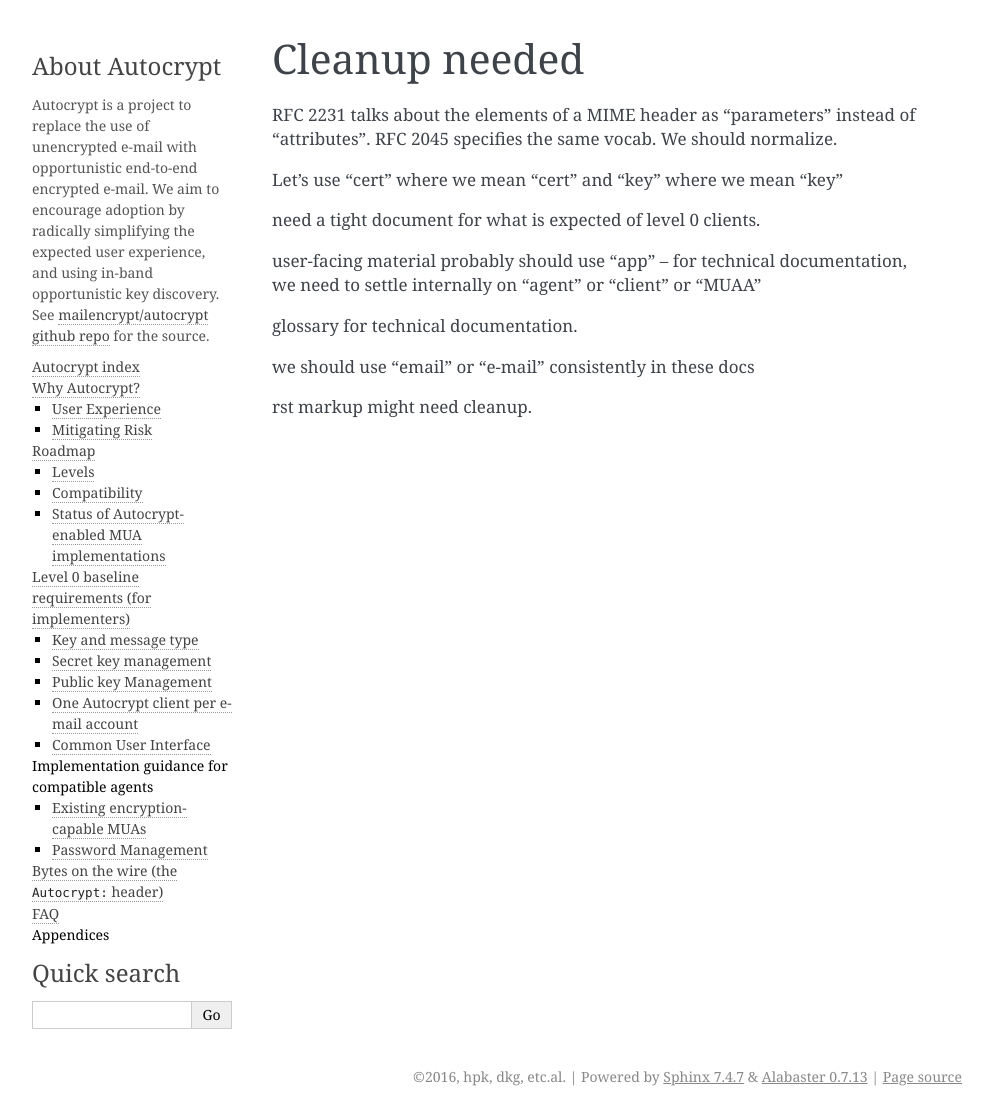
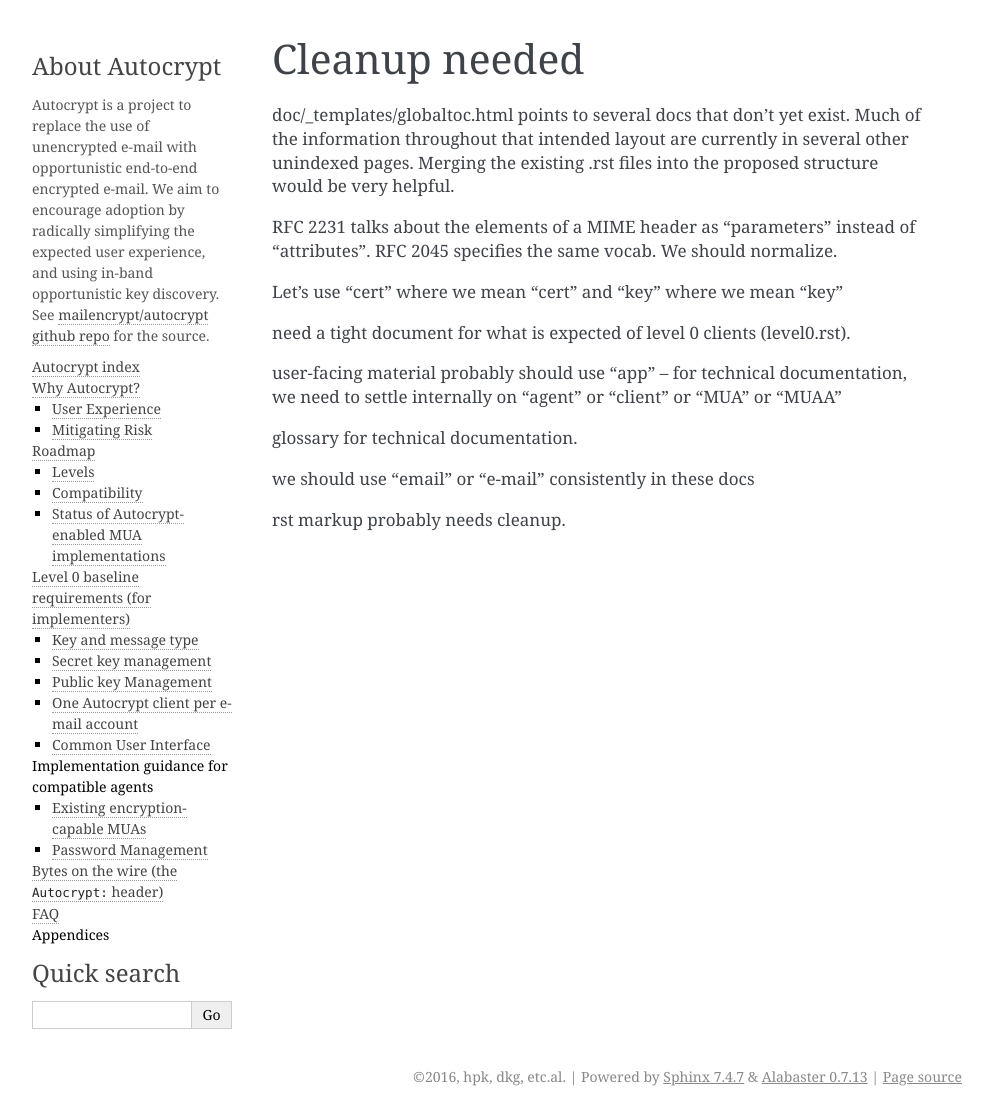
Before and after one commit to autocrypt/autocrypt, a Sphinx documentation site: the page built from doc/cleanup.rst, in a window 1280 px wide. Shown: the whole page, without its empty margins (148-1141 px from the left). Built offline with Sphinx 7.4.7, drawn with Linux system fonts in a browser that asks for light colours.

Commit message:
document more cleanup needed

```diff
--- a/doc/cleanup.rst
+++ b/doc/cleanup.rst
@@ -1,5 +1,10 @@
 Cleanup needed
 --------------
+
+doc/_templates/globaltoc.html points to several docs that don't yet
+exist.  Much of the information throughout that intended layout are
+currently in several other unindexed pages.  Merging the existing .rst
+files into the proposed structure would be very helpful.
 
 RFC 2231 talks about the elements of a MIME header as "parameters"
 instead of "attributes".  RFC 2045 specifies the same vocab.  We
@@ -7,14 +12,15 @@ should normalize.
 
 Let's use "cert" where we mean "cert" and "key" where we mean "key"
 
-need a tight document for what is expected of level 0 clients.
+need a tight document for what is expected of level 0 clients
+(level0.rst).
 
 user-facing material probably should use "app" -- for technical
 documentation, we need to settle internally on "agent" or "client" or
-"MUAA"
+"MUA" or "MUAA"
 
 glossary for technical documentation.
 
 we should use "email" or "e-mail" consistently in these docs
 
-rst markup might need cleanup.
+rst markup probably needs cleanup.
```
